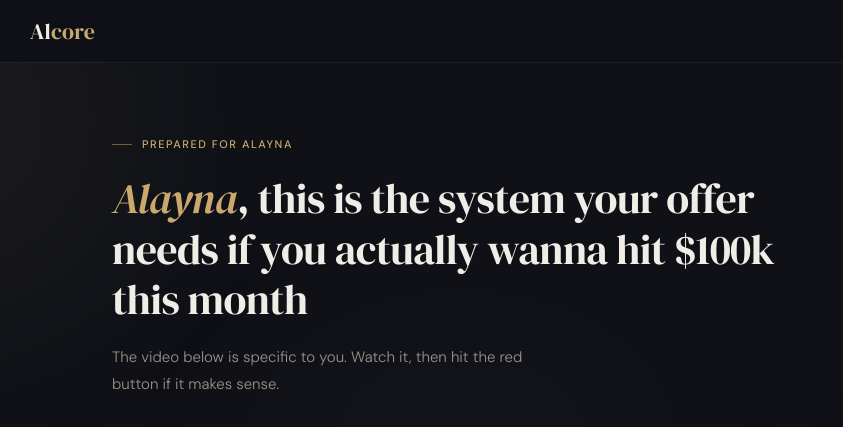
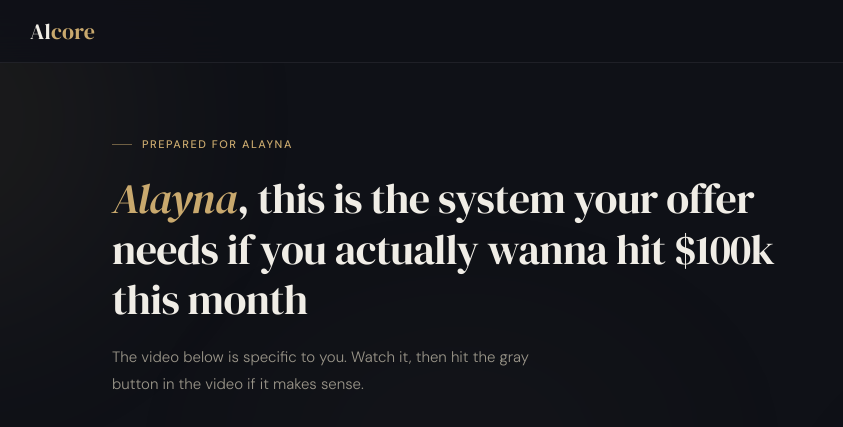
Before and after one commit to alcorescales/Alayna-Alcore, a plain HTML site: page index.html in a window 1280 px wide. Shown: the top 427 px of the page, without its empty margins (178-1021 px from the left). Drawn offline with Linux system fonts and the light colour scheme; grey boxes are pictures that could not be loaded; a script that the page names is missing.

Commit message:
Update index.html

```diff
--- a/index.html
+++ b/index.html
@@ -233,7 +233,7 @@
   <div class="wrap">
     <p class="eyebrow r">Prepared for Alayna</p>
     <h1 class="r d1"><em>Alayna</em>, this is the system your offer needs if you actually wanna hit $100k this month</h1>
-    <p class="hero-sub r d2">The video below is specific to you. Watch it, then hit the red button if it makes sense.</p>
+    <p class="hero-sub r d2">The video below is specific to you. Watch it, then hit the gray button in the video if it makes sense.</p>
 
     <div class="loom-frame r d3">
       <div style="position: relative; padding-bottom: 56.2500%; height: 0;"><iframe style="position: absolute; top: 0; left: 0; width: 100%; height: 100%; border: 0;" src="https://www.tella.tv/video/vid_cmo45zgiu00lo04js8m9ch8sh/embed?b=0&title=1&a=1&loop=0&autoPlay=true&t=0&muted=1&wt=0&o=1" allow="autoplay; fullscreen" allowtransparency></iframe></div>
```
